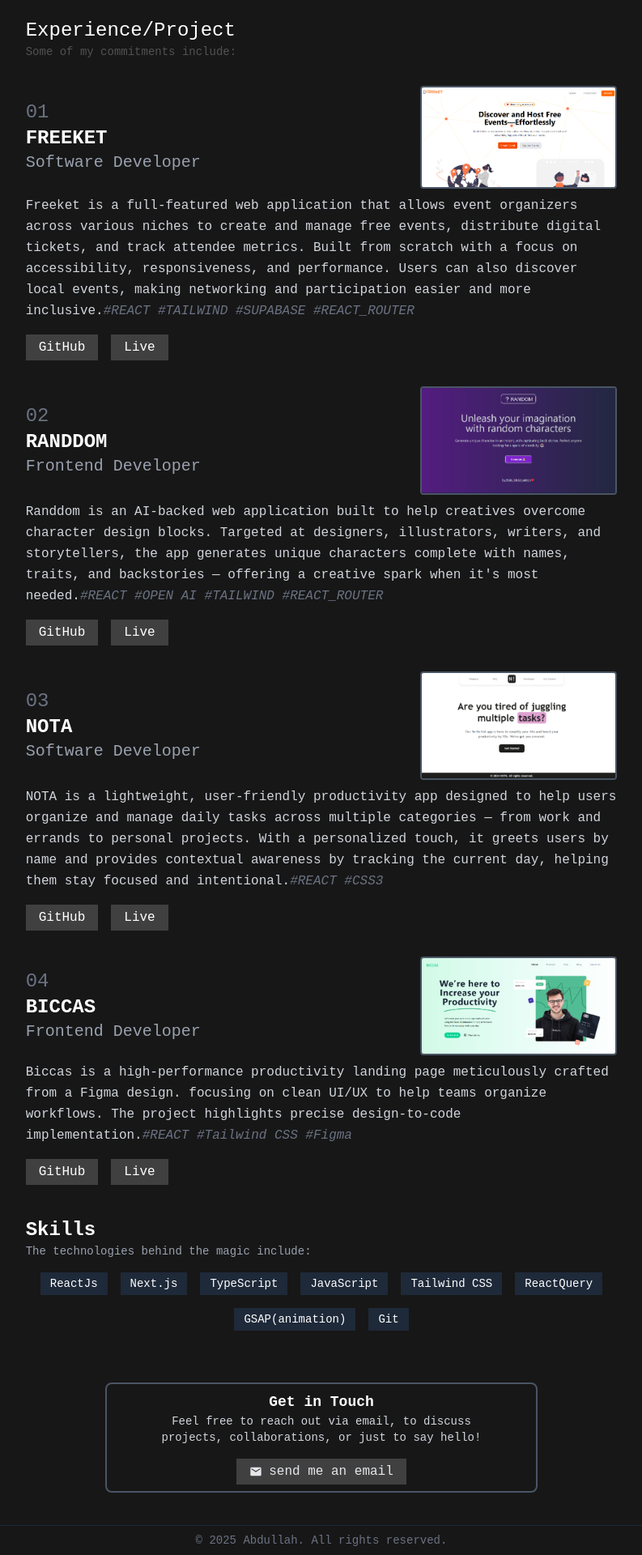
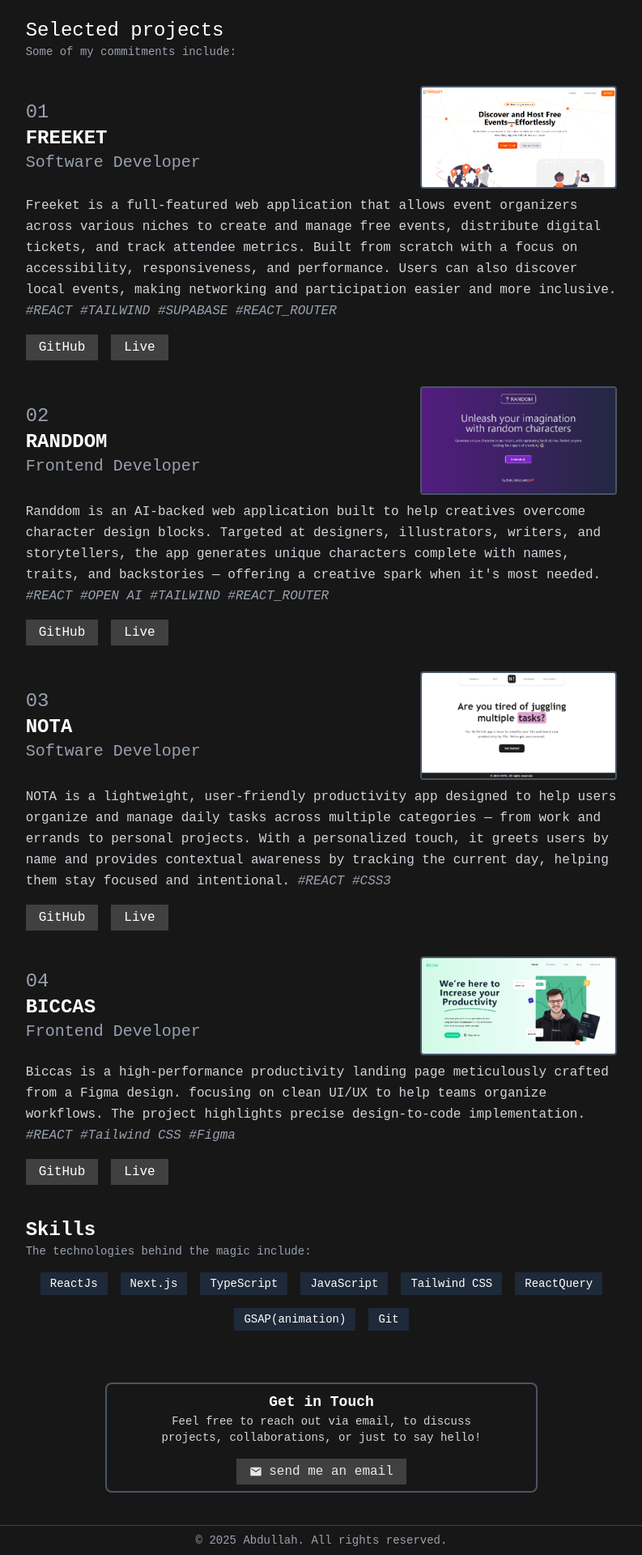
Before and after one commit to TheOnlyAbdull/portfolio-v2, a React (Vite) app: page / in a window 1280 px wide. Shown: the part 458-2378 px from the top of the page at 81% size, without its empty margins (243-1036 px from the left). Built offline with nearby package versions, Linux system fonts and the light colour scheme.

Commit message:
add transition

```diff
--- a/index.html
+++ b/index.html
@@ -5,36 +5,46 @@
     <link rel="icon" type="image/svg+xml" href="/logo.svg" />
     <meta name="viewport" content="width=device-width, initial-scale=1.0" />
 
-    <title>
-      Abdullahi Salaudeen – Software Developer | Build High-Converting Websites
-    </title>
+    <title>Abdullahi Salaudeen | Frontend Developer Portfolio</title>
 
     <meta
       name="description"
-      content="I'm a software developer who builds responsive, high-converting websites and web apps using React, Tailwind CSS, and modern tools. Let's turn ideas into real, usable products."
+      content="Abdullahi Salaudeen is a frontend developer building accessible, responsive web experiences and products with React and modern web technologies."
     />
 
     <meta name="author" content="Abdullahi Salaudeen" />
+    <meta name="theme-color" content="#171717" />
+    <meta name="robots" content="index, follow" />
 
-    <meta
-      property="og:title"
-      content="Abdullahi Salaudeen – Software Developer"
-    />
+    <meta property="og:type" content="website" />
+    <meta property="og:site_name" content="Abdullahi Salaudeen" />
+    <meta property="og:title" content="Abdullahi Salaudeen | Frontend Developer" />
     <meta
       property="og:description"
-      content="I help founders and businesses create fast, accessible, and conversion-focused websites."
+      content="Frontend developer building accessible, responsive web experiences and products with React."
     />
     <meta property="og:image" content="/banner.png" />
-    <!-- <meta property="og:url" content="https://yourdomain.com" /> -->
     <meta name="twitter:card" content="summary_large_image" />
+    <meta name="twitter:title" content="Abdullahi Salaudeen | Frontend Developer" />
     <meta
-      name="twitter:title"
-      content="Abdullahi Salaudeen – Software Developer"
+      name="twitter:description"
+      content="Frontend developer building accessible, responsive web experiences and products with React."
     />
-    <meta
-      name="keywords"
-      content="Software Developer, Web Developer, React Developer, JavaScript, Tailwind CSS, UI Engineer, Portfolio, High Converting Website"
-    />
+    <meta name="twitter:image" content="/banner.png" />
+    <script type="application/ld+json">
+      {
+        "@context": "https://schema.org",
+        "@type": "Person",
+        "name": "Abdullahi Salaudeen",
+        "jobTitle": "Frontend Developer",
+        "description": "Frontend developer building accessible, responsive web experiences and products with React.",
+        "sameAs": [
+          "https://www.linkedin.com/in/abdullahi-salaudeen-08392a252",
+          "https://github.com/TheOnlyAbdull",
+          "https://twitter.com/TheOnlyAbdull"
+        ]
+      }
+    </script>
   </head>
   <body>
     <div id="root"></div>
--- a/src/App.jsx
+++ b/src/App.jsx
@@ -19,12 +19,45 @@ function App() {
     });
   }, []);
 
+  useEffect(() => {
+    const revealItems = document.querySelectorAll("[data-reveal]");
+    document.documentElement.dataset.motionReady = "true";
+
+    if (!("IntersectionObserver" in window)) {
+      revealItems.forEach((item) => item.classList.add("is-visible"));
+      return () => {
+        delete document.documentElement.dataset.motionReady;
+      };
+    }
+
+    const observer = new IntersectionObserver(
+      (entries) => {
+        entries.forEach((entry) => {
+          if (entry.isIntersecting) {
+            entry.target.classList.add("is-visible");
+            observer.unobserve(entry.target);
+          }
+        });
+      },
+      { threshold: 0.12, rootMargin: "0px 0px -32px 0px" },
+    );
+
+    revealItems.forEach((item) => observer.observe(item));
+
+    return () => {
+      observer.disconnect();
+      delete document.documentElement.dataset.motionReady;
+    };
+  }, []);
+
   return (
     <div className={`bg-stone-50 text-neutral-900 dark:bg-neutral-900 font-plex dark:text-gray-200  ${isDarkTheme ? 'dark' : ''}`}>
       <Header isDarkTheme={isDarkTheme} setIsDarkTheme={setIsDarkTheme} />
-      <Hero />
-      <Experience />
-      <Skills />
+      <main>
+        <Hero />
+        <Experience />
+        <Skills />
+      </main>
       <Footer />
       <Toaster
         position="top-right"
--- a/src/component/Experience.jsx
+++ b/src/component/Experience.jsx
@@ -6,9 +6,9 @@ import Project from "./Project";
 
 function Experience() {
   return (
-    <div className="px-2 mt-10 md:w-8/12 lg:w-7/12 mx-auto ">
-      <h2 className="text-2xl text-neutral-900 dark:text-white">Experience/Project</h2>
-      <p className="text-sm text-neutral-600">Some of my commitments include:</p>
+    <section id="projects" aria-labelledby="projects-title" data-reveal className="px-2 mt-10 md:w-8/12 lg:w-7/12 mx-auto ">
+      <h2 id="projects-title" className="text-2xl text-neutral-900 dark:text-white">Selected projects</h2>
+      <p className="text-sm text-neutral-600 dark:text-gray-400">Some of my commitments include:</p>
       <Project
         id="01"
         project="FREEKET"
@@ -50,7 +50,7 @@ function Experience() {
         liveUrl="https://biccass.netlify.app/"
         gitHubUrl="https://github.com/TheOnlyAbdull/BICCAS"
       />
-    </div>
+    </section>
   );
 }
 
--- a/src/component/Footer.jsx
+++ b/src/component/Footer.jsx
@@ -3,11 +3,11 @@ import Button from "./Button";
 
 function Footer() {
   return (
-  <div className="mt-16 bg-stone-50 text-neutral-900 dark:bg-neutral-900 dark:text-gray-300">
+  <footer id="contact" data-reveal className="mt-16 bg-stone-50 text-neutral-900 dark:bg-neutral-900 dark:text-gray-300">
     <div className="border-2 border-gray-200 p-2 text-center md:w-5/12 w-10/12 mx-auto rounded-lg dark:border-gray-600">
-      <p className="text-lg font-semibold text-neutral-900 dark:text-white">
+      <h2 className="text-lg font-semibold text-neutral-900 dark:text-white">
         Get in Touch
-      </p>
+      </h2>
       <p className="text-sm px-8 md:px-12 mx-auto mb-4 text-neutral-600 dark:text-gray-300">
         Feel free to reach out via email, to discuss projects, collaborations,
         or just to say hello!
@@ -21,10 +21,10 @@ function Footer() {
       </Button>
     </div>
 
-    <div className="text-center text-gray-500 text-sm mt-10 py-2 border-t border-gray-200 dark:border-gray-800">
+    <div className="text-center text-neutral-600 dark:text-gray-400 text-sm mt-10 py-2 border-t border-gray-200 dark:border-gray-700">
       <p>&copy; <span>{new Date().getFullYear()}</span> Abdullah. All rights reserved.</p>
     </div>
-  </div>
+  </footer>
 );
 }
 
--- a/src/component/Hero.jsx
+++ b/src/component/Hero.jsx
@@ -2,17 +2,17 @@ import Links from "./Links";
 
 function Hero() {
   return (
-    <div className="px-2 pt-22 md:w-8/12 lg:w-7/12 mx-auto text-neutral-800 dark:text-gray-300">
+    <section id="about" aria-labelledby="hero-title" data-reveal className="px-2 pt-22 md:w-8/12 lg:w-7/12 mx-auto text-neutral-800 dark:text-gray-300">
       <p className="text-sm mb-6 text-neutral-600 dark:text-gray-400">
         <span className="border-b-2 pb-2 border-neutral-800 dark:border-gray-300">MEET THE </span>
          PROFESSIONAL
       </p>
 
-      <h1 className="text-4xl mb-1 font-bold text-neutral-900 dark:text-white">
+      <h1 className=" text-3xl md:text-4xl mb-1 font-bold text-neutral-900 dark:text-white">
         Abdullah Salaudeen
       </h1>
 
-      <h2 className="text-2xl mb-6 text-neutral-700 dark:text-white">
+      <h2 className="text-[1.375rem] md:text-2xl mb-6 text-neutral-700 dark:text-white">
         The Frontend Developer
       </h2>
 
@@ -34,7 +34,7 @@ function Hero() {
           </span>
         </p>
       </div>
-    </div>
+    </section>
   );
 }
 
--- a/src/component/Project.jsx
+++ b/src/component/Project.jsx
@@ -2,30 +2,32 @@ import Button from "./Button";
 
 function Project({ id, project, role, description, technologies, image, liveUrl, gitHubUrl }) {
     return (
-  <div className="mt-8 text-neutral-700 dark:text-gray-300">
+  <article data-reveal className="project-card mt-8 text-neutral-700 dark:text-gray-300">
     <div className="flex items-center justify-between">
       <div className="">
 
-        <p className="text-xl md:text-2xl text-neutral-400 dark:text-gray-500">{id}</p>
+        <p className="text-xl md:text-2xl text-neutral-500 dark:text-gray-400">{id}</p>
 
-        <p className="text-lg md:text-2xl font-bold text-neutral-900 dark:text-white">
+        <h3 className="text-lg md:text-2xl font-bold text-neutral-900 dark:text-white">
           {project}
-        </p>
+        </h3>
 
         <p className="text-base md:text-xl text-neutral-600 dark:text-gray-400">
           {role}
         </p>
       </div>
       <div className="border-2 border-gray-200 dark:border-gray-600 w-4/12 overflow-hidden rounded">
-        <img src={image} alt={project} className="w-full h-full object-cover" />
+        <img src={image} alt={`${project} project preview`} loading="lazy" decoding="async" className="w-full h-full object-cover" />
       </div>
     </div>
 
     <div className="mt-2">
       <p className="text-sm md:text-base leading-relaxed">
         {description}
-        <span className="text-slate-500 dark:text-gray-500 italic">
-          {technologies.map((e) => `#${e} `).reduce((prev, curr) => [prev, curr])}
+        <span className="text-neutral-600 dark:text-gray-400 italic">
+          {technologies.map((technology) => (
+            <span key={technology}> #{technology}</span>
+          ))}
         </span>
       </p>
 
@@ -34,7 +36,7 @@ function Project({ id, project, role, description, technologies, image, liveUrl,
         <Button url={liveUrl}>Live</Button>
       </div>
     </div>
-  </div>
+  </article>
 );
 }
 
--- a/src/component/Skills.jsx
+++ b/src/component/Skills.jsx
@@ -2,10 +2,10 @@ import Technology from "./Technology";
 
 function Skills() {
   return (
-  <div className="md:w-8/12 lg:w-7/12 mx-auto mt-10 px-2 text-neutral-800 dark:text-gray-300">
-    <p className="text-2xl font-semibold text-neutral-900 dark:text-white">
+  <section id="skills" aria-labelledby="skills-title" data-reveal className="md:w-8/12 lg:w-7/12 mx-auto mt-10 px-2 text-neutral-800 dark:text-gray-300">
+    <h2 id="skills-title" className="text-2xl font-semibold text-neutral-900 dark:text-white">
       Skills
-    </p>
+    </h2>
     <p className="text-sm mx-auto text-neutral-600 dark:text-gray-400">
       The technologies behind the magic include:
     </p>
@@ -22,7 +22,7 @@ function Skills() {
         <Technology>Git</Technology>
       </div>
     </div>
-  </div>
+  </section>
 );
 }
 
--- a/src/component/header.jsx
+++ b/src/component/header.jsx
@@ -4,7 +4,7 @@ import { IoMoonOutline } from "react-icons/io5";
 
 function Header({ isDarkTheme, setIsDarkTheme }) {
   return (
-    <div className="fixed bg-stone-50 dark:bg-neutral-900  w-full font-plex text-neutral-900 dark:text-gray-300 px-4 py-6 flex justify-between items-center md:px-16  ">
+    <header className="fixed top-0 z-10 bg-stone-50 dark:bg-neutral-900 w-full font-plex text-neutral-900 dark:text-gray-300 px-4 py-6 flex justify-between items-center md:px-16">
       <div className="text-2xl md:text-3xl flex gap-2 items-center">
         <span>=&gt;</span>
         <span>Abdullah.</span>
@@ -13,14 +13,16 @@ function Header({ isDarkTheme, setIsDarkTheme }) {
         <Button url="https://drive.google.com/file/d/16RrcxX-Ry6xpz7n8eM95bKH5TCLGg4t3/view?usp=sharing">
           Read CV
         </Button>
-        <p
+        <button
+          type="button"
+          aria-label={`Switch to ${isDarkTheme ? "light" : "dark"} theme`}
           className="text-2xl cursor-pointer hover:text-gray-500 dark:hover:text-neutral-500"
           onClick={() => setIsDarkTheme(prev => !prev)}
         >
           {isDarkTheme ? <CiLight /> : <IoMoonOutline />}
-        </p>
+        </button>
       </div>
-    </div>
+    </header>
   );
 }
 
--- a/src/index.css
+++ b/src/index.css
@@ -9,3 +9,43 @@
 *{
     box-sizing: border-box;
 }
+
+html {
+    scroll-behavior: smooth;
+}
+
+html[data-motion-ready="true"] [data-reveal] {
+    opacity: 0;
+    transform: translateY(14px);
+    transition: opacity 500ms ease, transform 500ms ease;
+}
+
+html[data-motion-ready="true"] [data-reveal].is-visible {
+    opacity: 1;
+    transform: translateY(0);
+}
+
+.project-card img {
+    transition: transform 350ms ease;
+}
+
+.project-card:hover img {
+    transform: scale(1.035);
+}
+
+@media (prefers-reduced-motion: reduce) {
+    html {
+        scroll-behavior: auto;
+    }
+
+    html[data-motion-ready="true"] [data-reveal],
+    html[data-motion-ready="true"] [data-reveal].is-visible {
+        opacity: 1;
+        transform: none;
+        transition: none;
+    }
+
+    .project-card img {
+        transition: none;
+    }
+}
```
